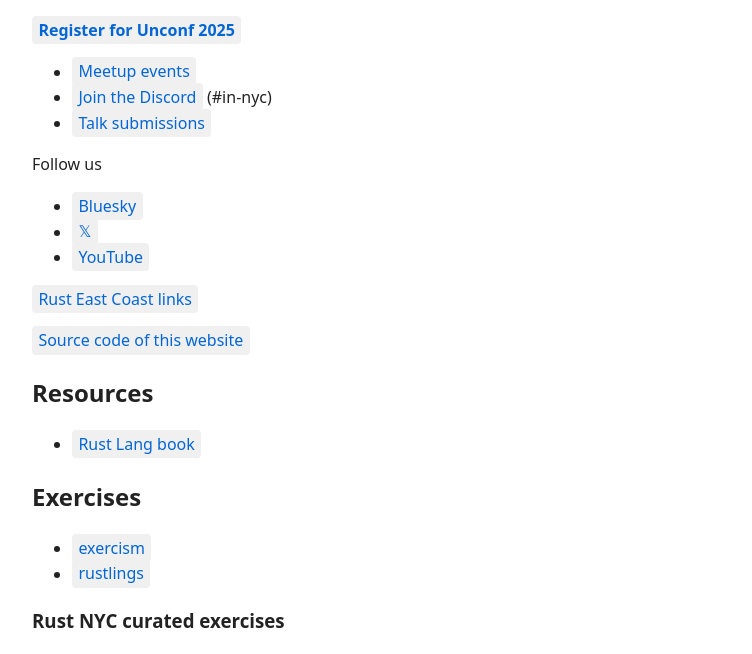
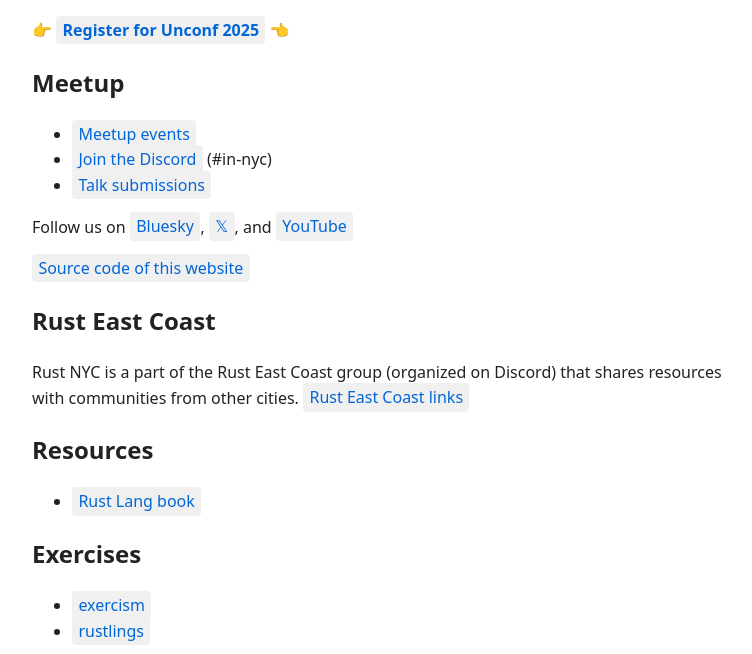
Before and after one commit to rust-nyc/rust-nyc.github.io, an Eleventy site: page content/index.md in a window 1280 px wide. Shown: the part 108-762 px from the top of the page, without its empty margins (248-1000 px from the left). Built offline with nearby package versions, Linux system fonts and the light colour scheme; Eleventy itself is replaced by a stand-in of ours; files that its build step writes are made by us from their sources.

Commit message:
Update registration link and social media follow section

```diff
--- a/content/index.md
+++ b/content/index.md
@@ -5,20 +5,22 @@
 
 # <img src="/rust-nyc-liberty-ferris.png" alt="" style="height: 1em; width: auto"> Rust NYC!
 
-**[Register for Unconf 2025](https://luma.com/lt31g7a2)**
+👉 **[Register for Unconf 2025](https://luma.com/lt31g7a2)** 👈
+
+## Meetup
 
  - [Meetup events](https://www.meetup.com/Rust-NYC/)
  - [Join the Discord](https://discord.gg/5mGe3AGzgn) (#in-nyc)
  - [Talk submissions](https://rustnyc-talks.val.run/)
 
-Follow us
- - [Bluesky](https://bsky.app/profile/rust.nyc)
- - [𝕏](https://x.com/rust_nyc)
- - [YouTube](https://youtube.com/@RustEastCoast)
-
-[Rust East Coast links](https://rusteastcoast.com?utm_source=rust.nyc)
+Follow us on [Bluesky](https://bsky.app/profile/rust.nyc), [𝕏](https://x.com/rust_nyc), and [YouTube](https://youtube.com/@RustEastCoast)
 
 [Source code of this website](https://github.com/rust-nyc/rust-nyc.github.io)
+
+## Rust East Coast
+
+Rust NYC is a part of the Rust East Coast group (organized on Discord) that shares resources with communities from other cities.
+[Rust East Coast links](https://rusteastcoast.com?utm_source=rust.nyc)
 
 ## Resources
 
```
